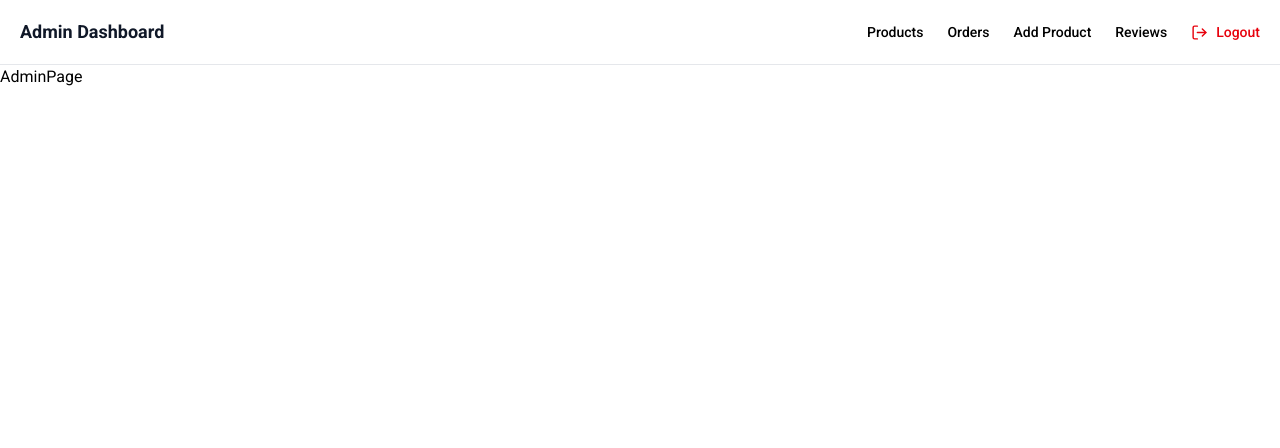
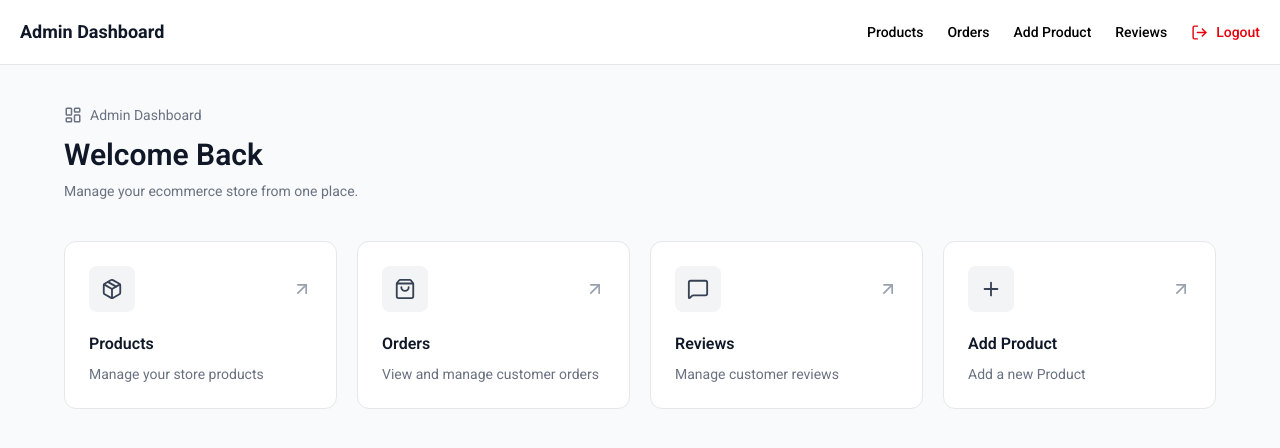
Before and after one commit to mussadiqkhan6886/lifestyle, a Next.js app in the folder frontend/: page /admin in a window 1280 px wide. Shown: the top 448 px of the page. Built offline with nearby package versions, Linux system fonts and the light colour scheme.

Commit message:
fixed ui in admin now starting ordering cart feature

```diff
--- a/frontend/app/(admin)/admin/page.tsx
+++ b/frontend/app/(admin)/admin/page.tsx
@@ -1,8 +1,101 @@
+
+'use client'
+
 import React from 'react'
+import Link from 'next/link'
+import {
+  Package,
+  ShoppingBag,
+  MessageSquare,
+  Plus,
+  ArrowUpRight,
+  LayoutDashboard
+} from 'lucide-react'
+
+const adminLinks = [
+  {
+    title: 'Products',
+    description: 'Manage your store products',
+    href: '/admin/products',
+    icon: Package
+  },
+  {
+    title: 'Orders',
+    description: 'View and manage customer orders',
+    href: '/admin/orders',
+    icon: ShoppingBag
+  },
+  {
+    title: 'Reviews',
+    description: 'Manage customer reviews',
+    href: '/admin/reviews',
+    icon: MessageSquare
+  },
+  {
+    title: 'Add Product',
+    description: 'Add a new Product',
+    href: '/admin/products/add-product',
+    icon: Plus
+  }
+]
 
 const AdminPage = () => {
   return (
-    <main>AdminPage</main>
+    <main className="min-h-screen bg-gray-50 px-5 py-10 md:px-10">
+      <div className="mx-auto max-w-6xl">
+
+        {/* Header */}
+        <div className="mb-10">
+          <div className="mb-3 flex items-center gap-2 text-gray-500">
+            <LayoutDashboard size={18} />
+            <span className="text-sm">Admin Dashboard</span>
+          </div>
+
+          <h1 className="text-3xl font-semibold text-gray-900">
+            Welcome Back
+          </h1>
+
+          <p className="mt-2 text-sm text-gray-500">
+            Manage your ecommerce store from one place.
+          </p>
+        </div>
+
+        {/* Dashboard Cards */}
+        <div className="grid gap-5 sm:grid-cols-2 lg:grid-cols-4">
+          {adminLinks.map((item) => {
+            const Icon = item.icon
+
+            return (
+              <Link
+                key={item.title}
+                href={item.href}
+                className="group rounded-xl border border-gray-200 bg-white p-6 transition hover:border-gray-400 hover:shadow-md"
+              >
+                <div className="mb-5 flex items-center justify-between">
+                  <div className="rounded-lg bg-gray-100 p-3 text-gray-700">
+                    <Icon size={22} />
+                  </div>
+
+                  <ArrowUpRight
+                    size={20}
+                    className="text-gray-400 transition group-hover:-translate-y-1 group-hover:translate-x-1 group-hover:text-gray-900"
+                  />
+                </div>
+
+                <h2 className="font-semibold text-gray-900">
+                  {item.title}
+                </h2>
+
+                <p className="mt-2 text-sm text-gray-500">
+                  {item.description}
+                </p>
+              </Link>
+            )
+          })}
+        </div>
+
+      </div>
+    </main>
   )
 }
 
--- a/frontend/app/(admin)/admin/reviews/page.tsx
+++ b/frontend/app/(admin)/admin/reviews/page.tsx
@@ -46,7 +46,7 @@ const AdminReviews = () => {
     }
 
     return (
-        <section className="min-h-screen bg-light-beige p-4 sm:p-6 lg:p-8">
+        <section className="min-h-screen bg-white p-4 sm:p-6 lg:p-8">
 
             {/* Header */}
             <div className="flex flex-col sm:flex-row sm:items-center justify-between gap-4 mb-8">
--- a/frontend/app/(admin)/layout.tsx
+++ b/frontend/app/(admin)/layout.tsx
@@ -1,4 +1,13 @@
 import AdminHeader from "@/components/admin/AdminHeader";
+
+export const metadata = {
+  title: "Admin Dashboard | Lifestyle shopping",
+  description: 'Manage products, orders, customers, and reviews.',
+  robots: {
+    index: false,
+    follow: false
+  }
+}
 
 export default function RootLayout({ children }: LayoutProps<"/">) {
   return (
```
